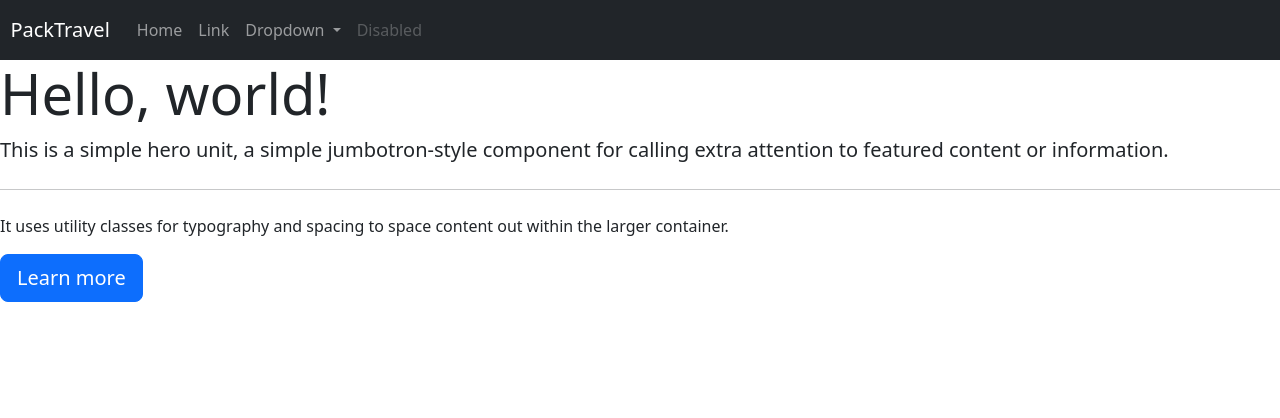
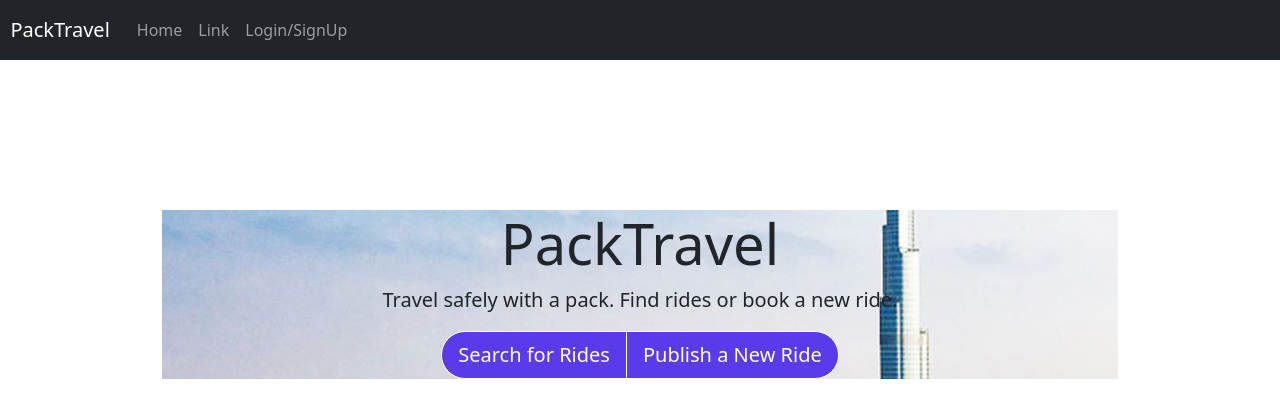
Before and after one commit to TripleS-org/PackTravel_G29, a Django app: page / in a window 1280 px wide. Shown: the top 418 px of the page. Run offline with Django 4.2, Linux system fonts and the light colour scheme.

Commit message:
Modified home page

```diff
--- a/PackTravel/settings.py
+++ b/PackTravel/settings.py
@@ -116,7 +116,7 @@ USE_TZ = True
 
 STATIC_URL = '/static/'
 STATICFILES_DIRS = [
-    os.path.join(BASE_DIR,'search/static')
+
 ]
 
 # Default primary key field type
--- a/PackTravel/urls.py
+++ b/PackTravel/urls.py
@@ -23,8 +23,8 @@ from django.contrib.auth import views as auth_views
 
 urlpatterns = [
     path('admin/', admin.site.urls),
-    path('search/', search_views.search_index, name = 'search_index'),
-    path('publish/', publish_views.publish_index, name = 'publish_index'),
+    path('search/', search_views.search_index, name = 'search'),
+    path('publish/', publish_views.publish_index, name = 'publish'),
     path('', userView.index, name ='index'),
     path('register/', userView.register, name='register'),
     path('login/', auth_views.LoginView.as_view(template_name='users/login.html'), name='login'),
--- a/templates/home/home.html
+++ b/templates/home/home.html
@@ -1,21 +1,37 @@
-<!doctype html>
+<!doctype html> {% load static %}
 <html lang="en">
   <head>
     <meta charset="utf-8">
     <meta name="viewport" content="width=device-width, initial-scale=1">
     <title>PackTravel - Home</title>
+
     <link href="https://cdn.jsdelivr.net/npm/bootstrap@5.2.2/dist/css/bootstrap.min.css" rel="stylesheet" integrity="sha384-Zenh87qX5JnK2Jl0vWa8Ck2rdkQ2Bzep5IDxbcnCeuOxjzrPF/et3URy9Bv1WTRi" crossorigin="anonymous">
   </head>
+  <style>
+    .btn-blue{
+        background-color: #5b3be9 !important;
+        color: white;
+        border-radius: 50px;
+        border-color: white;
+    }
+    .jumbo-pic{
+        background-image: url( "{% static 'travel.jpeg' %}");
+    }
+  </style>
   <body>
     {% include 'nav.html' %}
-    <div class="jumbotron">
-        <h1 class="display-4">Hello, world!</h1>
-        <p class="lead">This is a simple hero unit, a simple jumbotron-style component for calling extra attention to featured content or information.</p>
-        <hr class="my-4">
-        <p>It uses utility classes for typography and spacing to space content out within the larger container.</p>
-        <p class="lead">
-          <a class="btn btn-primary btn-lg" href="#" role="button">Learn more</a>
-        </p>
+    <div class="container-fluid">
+        <div class="jumbotron jumbotron-fluid jumbo-pic text-center" style="margin:150px;">
+            <div class="container">
+              <h1 class="display-4">PackTravel</h1>
+              <p class="lead">Travel safely with a pack. Find rides or book a new ride.</p>
+              <div class="btn-group btn-group-lg" role="group" aria-label="Basic example">
+                <button type="button" class="btn btn-blue">Search for Rides</button>
+                <button type="button" class="btn btn-blue">Publish a New Ride</button>
+              </div>
+            </div>
+          </div>
       </div>
+
     <script src="https://cdn.jsdelivr.net/npm/bootstrap@5.2.2/dist/js/bootstrap.bundle.min.js" integrity="sha384-OERcA2EqjJCMA+/3y+gxIOqMEjwtxJY7qPCqsdltbNJuaOe923+mo//f6V8Qbsw3" crossorigin="anonymous"></script>
   </body>
--- a/templates/nav.html
+++ b/templates/nav.html
@@ -5,6 +5,7 @@
       <title>PackTravel</title>
       <link rel="stylesheet" href="https://cdnjs.cloudflare.com/ajax/libs/font-awesome/5.15.3/css/all.min.css"/>
    </head>
+
    <nav class="navbar navbar-expand-lg navbar-dark bg-dark">
     <a class="navbar-brand" href="#">                   &nbsp;&nbsp;PackTravel</a>
     <button class="navbar-toggler" type="button" data-toggle="collapse" data-target="#navbarSupportedContent" aria-controls="navbarSupportedContent" aria-expanded="false" aria-label="Toggle navigation">
@@ -12,32 +13,19 @@
     </button>
 
     <div class="collapse navbar-collapse" id="navbarSupportedContent" style="margin: 2px; margin-left: 3px;">
-      <ul class="navbar-nav mr-auto">
+      <ul class="navbar-nav mr-auto navbar-left">
         <li class="nav-item active">
           <a class="nav-link" href="#">Home <span class="sr-only">(current)</span></a>
         </li>
         <li class="nav-item">
           <a class="nav-link" href="#">Link</a>
         </li>
-        <li class="nav-item dropdown">
-          <a class="nav-link dropdown-toggle" href="#" id="navbarDropdown" role="button" data-toggle="dropdown" aria-haspopup="true" aria-expanded="false">
-            Dropdown
-          </a>
-          <div class="dropdown-menu" aria-labelledby="navbarDropdown">
-            <a class="dropdown-item" href="#">Action</a>
-            <a class="dropdown-item" href="#">Another action</a>
-            <div class="dropdown-divider"></div>
-            <a class="dropdown-item" href="#">Something else here</a>
-          </div>
-        </li>
         <li class="nav-item">
-          <a class="nav-link disabled" href="#">Disabled</a>
+            <a class="nav-link" href="#">Login/SignUp</a>
         </li>
       </ul>
-      <!-- <form class="form-inline my-2 my-lg-0">
-        <input class="form-control mr-sm-2" type="search" placeholder="Search" aria-label="Search">
-        <button class="btn btn-outline-success my-2 my-sm-0" type="submit">Search</button>
-      </form> -->
+      <ul class="navbar-nav mr-auto navbar-left">
+
     </div>
   </nav>
    </body>
```
Also changed, not shown: static/travel.jpeg (added).
